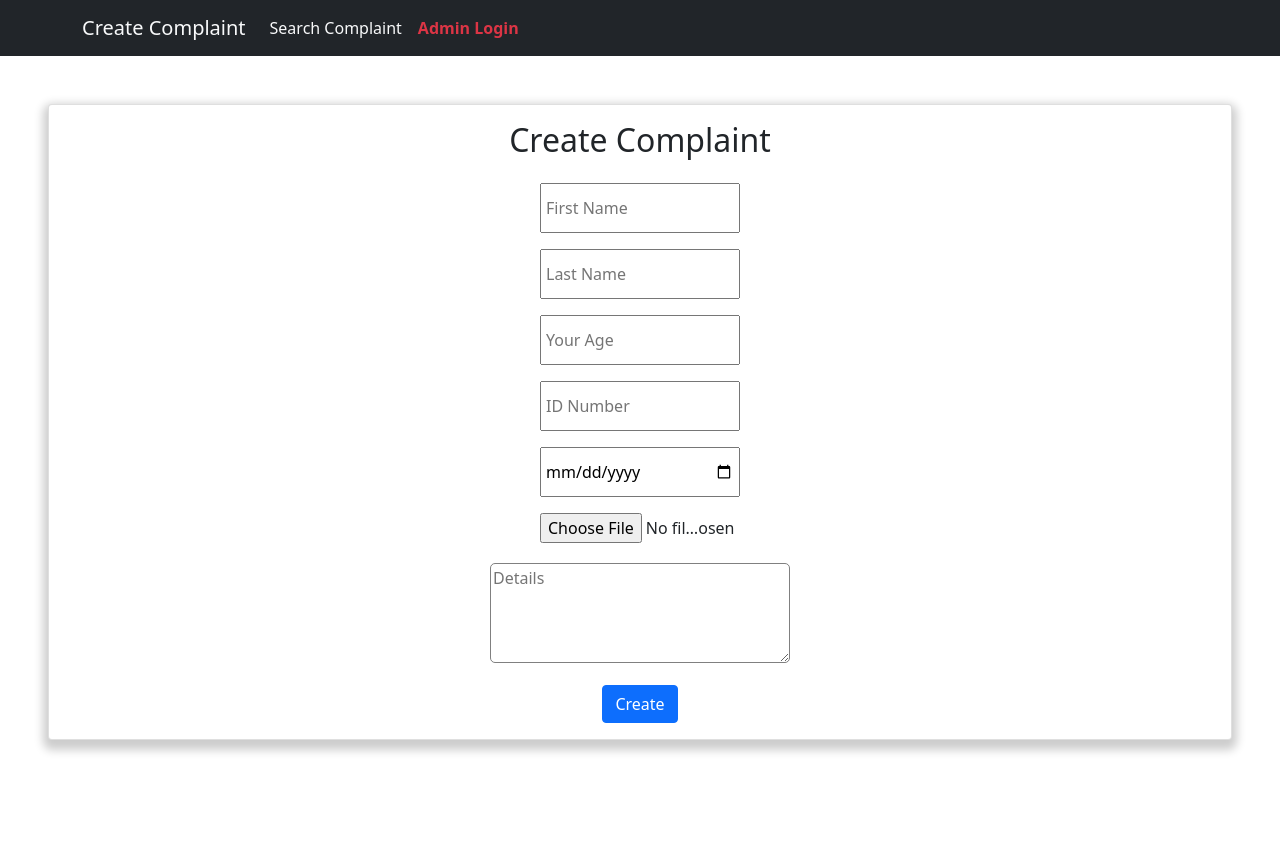
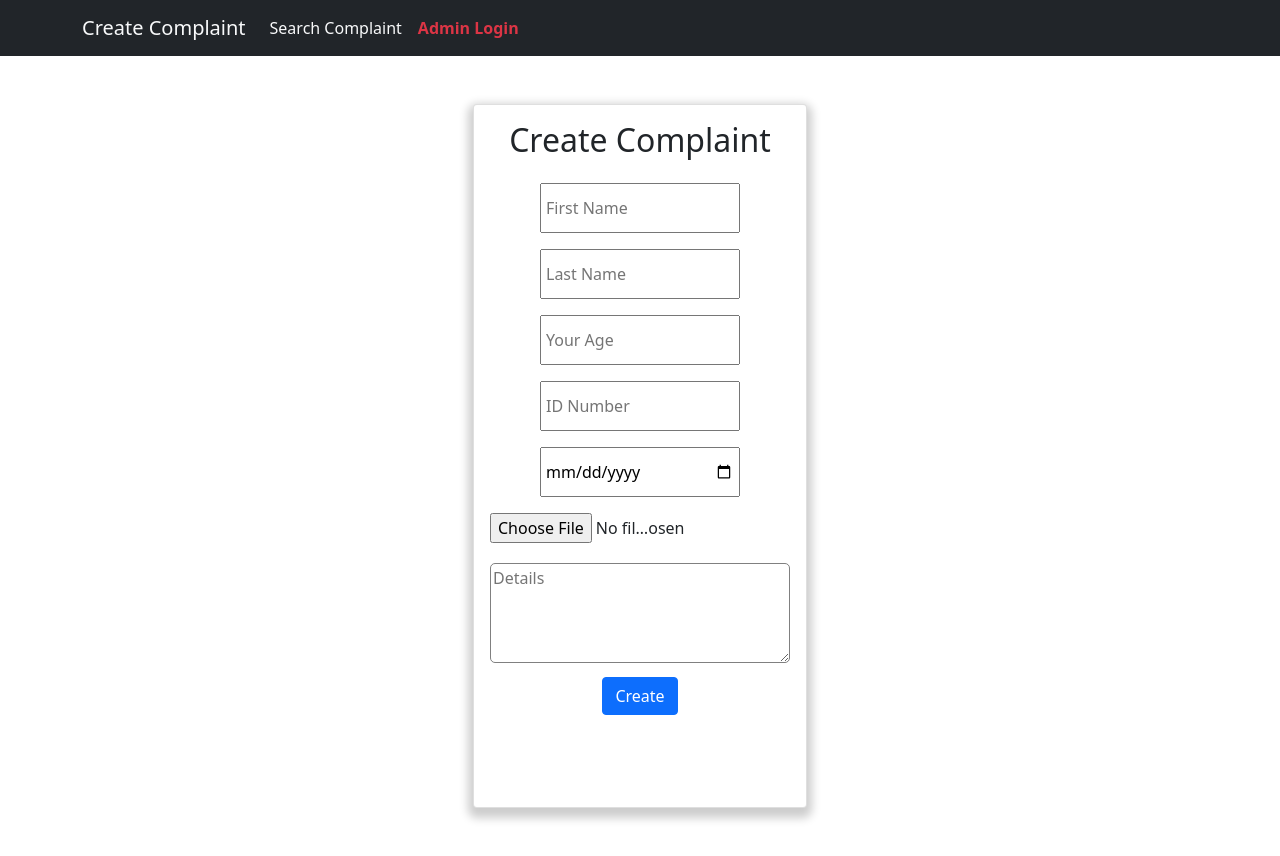
Before and after one commit to onursimsekkk/onursimsekkk-gradutaion_project_Innovance-Patika.dev, a React (Create React App) app: page /complaint in a window 1280 px wide. Built offline with nearby package versions, Linux system fonts and the light colour scheme.

Commit message:
Add flexbox styles

```diff
--- a/src/Complaint/CreateForm/index.jsx
+++ b/src/Complaint/CreateForm/index.jsx
@@ -70,7 +70,7 @@ export const CreateForm = memo(() => {
 
   return (
     <>
-      <div className="p-5 container-complaint">
+      <div className="p-5 container-complaint d-flex justify-content-center">
         <Card className="text-center">
           <Card.Body>
             <form onSubmit={handleSubmit(onSubmitHandler)}>
@@ -80,30 +80,35 @@ export const CreateForm = memo(() => {
                 {...register("first_name")}
                 placeholder="First Name"
                 error={errors.first_name}
+                className="d-flex justify-content-center mb-3"
               />
               <Input
                 {...register("last_name")}
                 placeholder="Last Name"
                 error={errors.last_name}
+                className="d-flex justify-content-center mb-3"
               />
               <Input
                 {...register("age")}
                 placeholder="Your Age"
                 error={errors.age}
+                className="d-flex justify-content-center mb-3"
               />
               <Input
                 {...register("user_id")}
                 placeholder="ID Number"
                 maxLength="11"
                 error={errors.user_id}
+                className="d-flex justify-content-center mb-3"
               />
               <Input
                 {...register("date")}
                 type="date"
                 error={errors.date}
+                className="d-flex justify-content-center mb-3"
               />
-              <input type="file" {...register("file")} />
-              <div className="mb-3">
+              <input type="file" {...register("file")} className="d-flex justify-content-center" />
+              <div className="mb-2">
                 <textarea
                   {...register("details")}
                   placeholder="Details"
```
